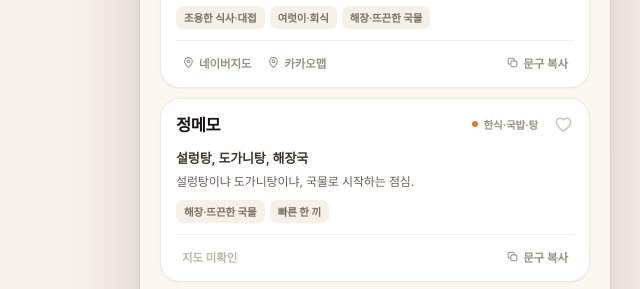
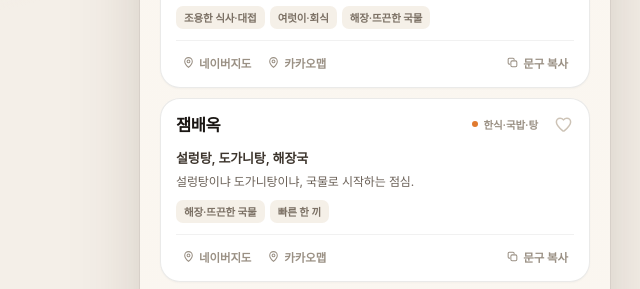
Before and after one commit to shinbborie/miso-lunch-84, a plain HTML site: page index.html in a window 1280 px wide. Shown: the part 8974-9263 px from the top of the page, 265-905 px from the left. Drawn offline with Linux system fonts and the light colour scheme.

Commit message:
지도 미확인 1곳 해소: 정메모 → 실제 상호 '잼배옥'으로 수정하고 네이버·카카오 지도 링크 연결 (84/84)

```diff
--- a/index.html
+++ b/index.html
@@ -670,7 +670,7 @@
 
       <h3>지도는 왜 링크인가요</h3>
       <p>확인되지 않은 위경도 좌표를 만들어 지도에 찍는 대신, <b>84곳 전부</b>를 네이버 지도와 카카오맵에서 하나씩 찾아 <b>그 매장의 상세 페이지</b>로 연결했습니다. 그래서 지도 버튼을 누르면 검색 결과 목록이 아니라 매장 화면이 바로 열립니다.</p>
-      <p>지도에서 끝내 확인되지 않은 곳은 <b>정메모</b> 한 곳입니다. 그 카드에는 버튼 대신 <b>지도 미확인</b> 표시가 있습니다.</p>
+      <p><b>84곳 모두</b> 네이버 지도와 카카오맵 링크가 붙어 있습니다. 혹시 지도에서 확인되지 않는 곳이 생기면 그 카드에는 버튼 대신 <b>지도 미확인</b> 표시가 나옵니다.</p>
 
       <h3>만든 방식</h3>
       <p>AI와 대화하며 만들었습니다(바이브 코딩). HTML·CSS·JavaScript 세 덩어리, 외부 라이브러리 없음. 통째로 복사해 다른 목록으로 바꿔도 그대로 동작합니다.</p>
@@ -746,7 +746,7 @@
   {name:"원님돈까스", menu:"경양식 수제돈까스", cat:"jp", tags:["quick"], note:"옛날식 경양식 돈까스. 데미글라스 소스가 그리운 날.", nv:"1813578206", kk:"787193275"},
   {name:"유림면", menu:"냄비우동, 메밀국수", cat:"noodle", tags:["quick", "quiet"], note:"냄비우동에 메밀국수, 뜨끈하고 가벼운 점심.", nv:"11725657", kk:"10679979"},
   {name:"은호식당 본점", menu:"꼬리곰탕, 방치찜, 꼬리토막", cat:"korean", tags:["quiet", "group", "soup"], note:"꼬리곰탕에 꼬리토막까지. 진한 국물 좋아하는 사람에게.", nv:"11717851", kk:"12447970"},
-  {name:"정메모", menu:"설렁탕, 도가니탕, 해장국", cat:"korean", tags:["soup", "quick"], note:"설렁탕이냐 도가니탕이냐, 국물로 시작하는 점심.", nv:null, kk:null},
+  {name:"잼배옥", menu:"설렁탕, 도가니탕, 해장국", cat:"korean", tags:["soup", "quick"], note:"설렁탕이냐 도가니탕이냐, 국물로 시작하는 점심.", nv:"11722483", kk:"8531849"},
   {name:"전주비빔밥", menu:"돌솥비빔밥, 콩나물국밥", cat:"korean", tags:["quick", "soup"], note:"돌솥비빔밥에 콩나물국밥. 한식으로 깔끔하게 정리하는 점심.", nv:"13152315", kk:"23966219"},
   {name:"정동1946", menu:"갈비탕, 석쇠 불고기 정식, 소고기 국밥", cat:"korean", tags:["quiet", "soup"], note:"갈비탕에 석쇠 불고기 정식. 정동길 걷다 들르기 좋은 한 상.", nv:"1836565562", kk:"1938686428"},
   {name:"제주한라해장", menu:"제주식 소고기해장국", cat:"korean", tags:["soup", "rain"], note:"제주식 소고기해장국으로 진하게 푸는 점심.", nv:"1266953546", kk:"652161122"},
```
